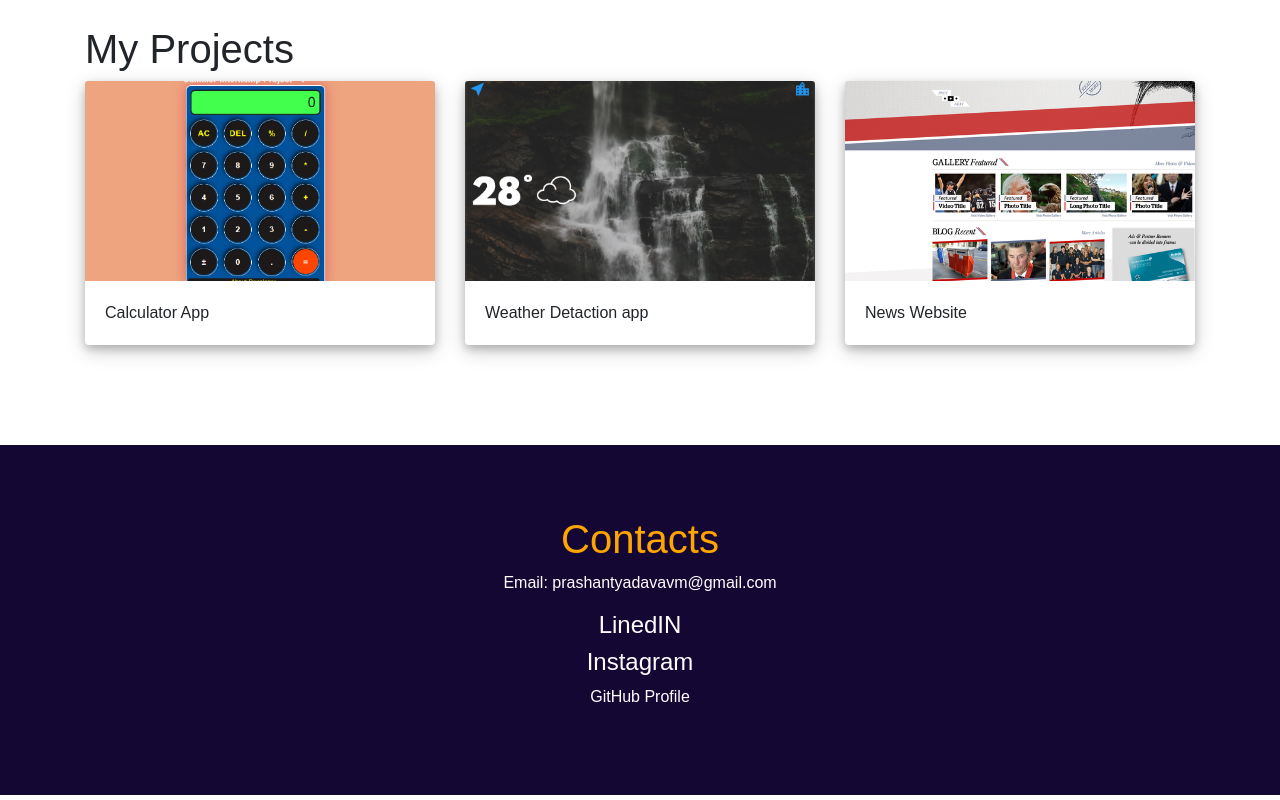
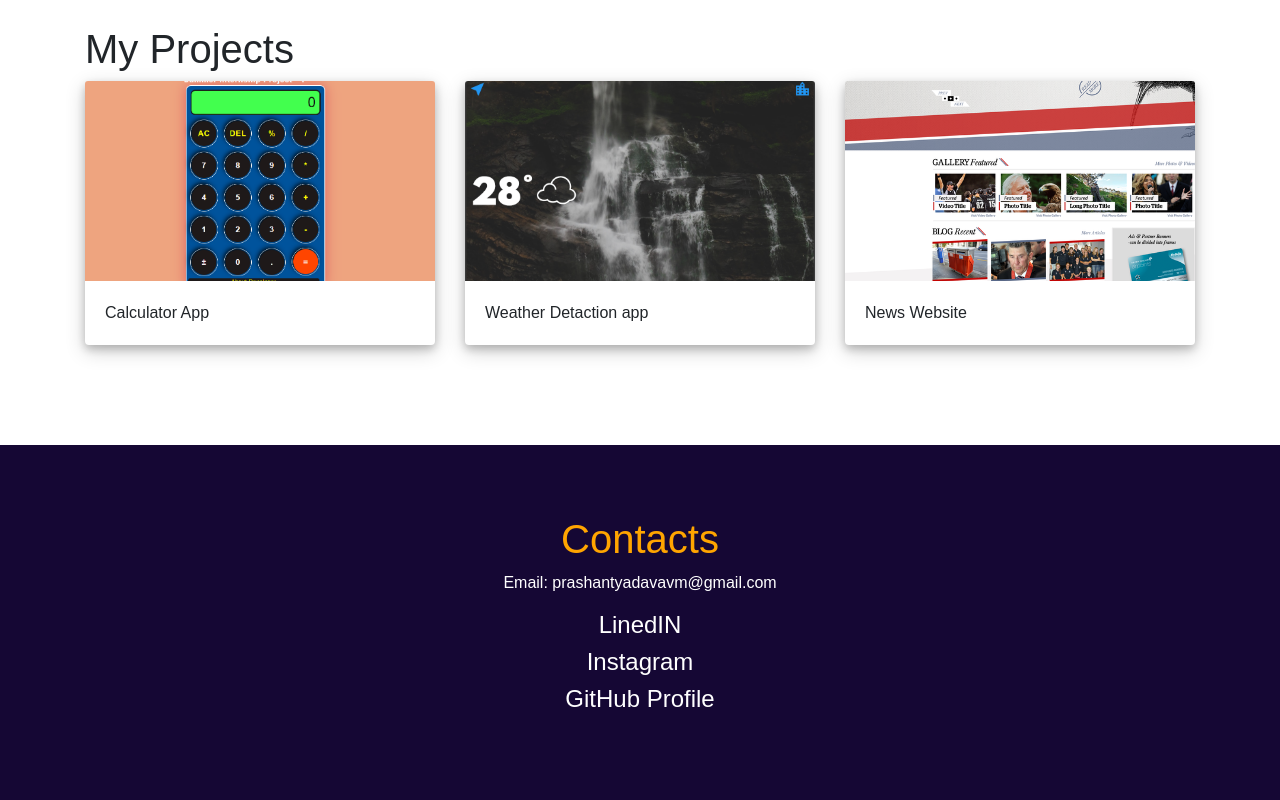
Before and after one commit to gitsampro/prashant, a plain HTML site: page index.html in a window 1280 px wide. Shown: the part 750-1550 px from the top of the page. Drawn offline with nearby package versions, Linux system fonts and the light colour scheme; a web font is replaced by a local one.

Commit message:
Update h4 tag in github link ndex.html

```diff
--- a/index.html
+++ b/index.html
@@ -69,7 +69,7 @@
         <p><a href="mailto:prashantyadavavm@gmil.com">Email: prashantyadavavm@gmail.com</a></p>
         <h4><a href="https://www.linkedin.com/in/prashant1234/" target="_blank">LinedIN</h4></a>
         <h4><a href="https://www.instagram.com/prashant.meta/" target="_blank">Instagram</h4></a>
-        <p><a href="https://github.com/gitsampro/" target="_blank">GitHub Profile</a></p>
+        <h4><p><a href="https://github.com/gitsampro/" target="_blank">GitHub Profile</a></p></h4>
     </section>
 
 
```
